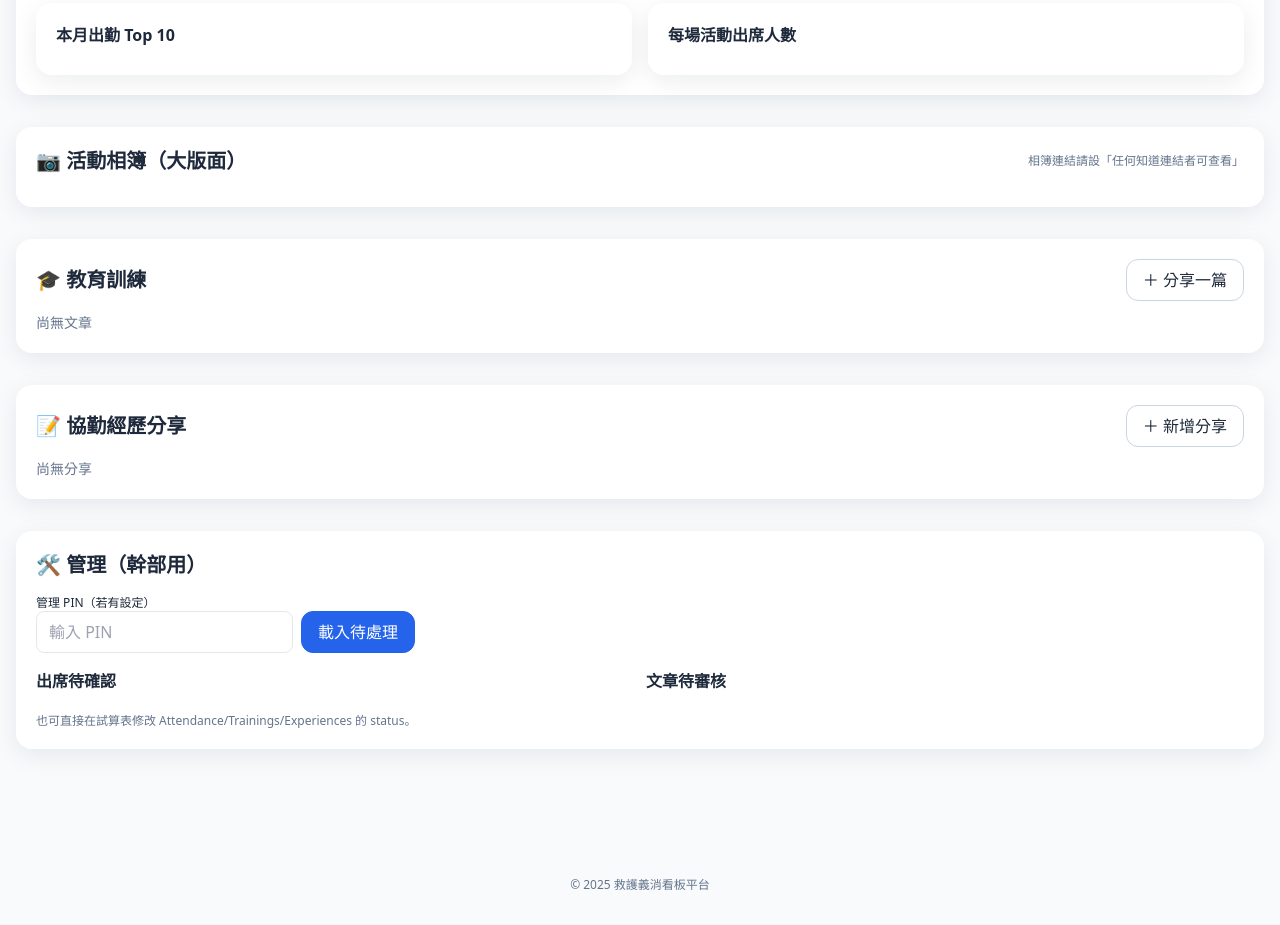
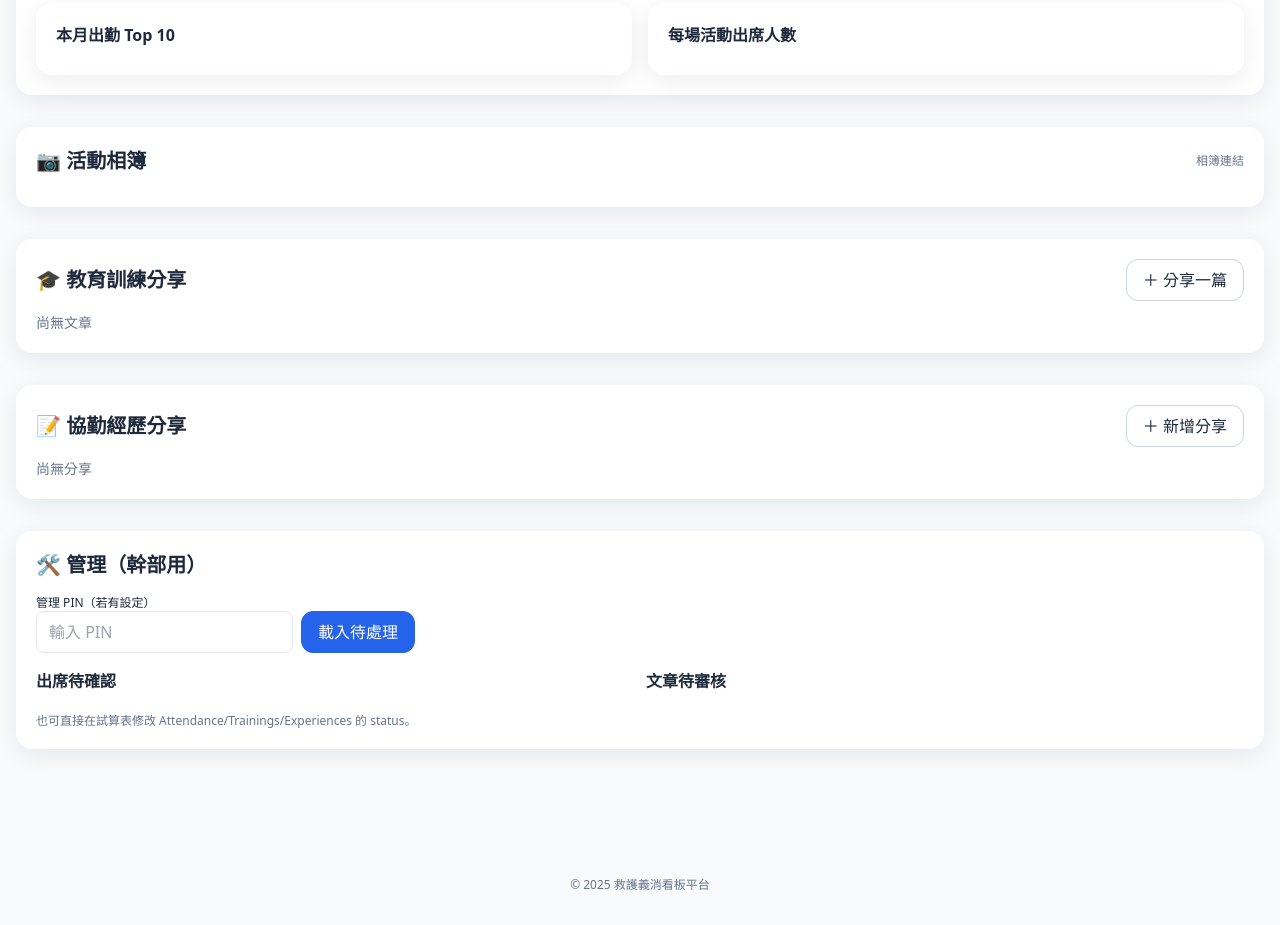
Before and after one commit to amanda831217-star/SuperEMT, a plain HTML site: page index.html in a window 1280 px wide. Shown: the part 954-1879 px from the top of the page. Drawn offline with nearby package versions, Linux system fonts and the light colour scheme; no server answers.

Commit message:
Update index.html

```diff
--- a/index.html
+++ b/index.html
@@ -69,8 +69,8 @@
     <!-- 活動相簿 -->
     <section id="gallery" class="anchor card">
       <div class="flex items-center justify-between mb-3">
-        <h2 class="text-xl font-semibold">📷 活動相簿（大版面）</h2>
-        <div class="text-xs text-slate-500">相簿連結請設「任何知道連結者可查看」</div>
+        <h2 class="text-xl font-semibold">📷 活動相簿</h2>
+        <div class="text-xs text-slate-500">相簿連結</div>
       </div>
       <div id="album-list" class="grid-gallery"></div>
     </section>
@@ -78,7 +78,7 @@
     <!-- 教育訓練 -->
     <section id="training" class="anchor card">
       <div class="flex items-center justify-between mb-3">
-        <h2 class="text-xl font-semibold">🎓 教育訓練</h2>
+        <h2 class="text-xl font-semibold">🎓 教育訓練分享</h2>
         <button class="btn" id="btn-add-training">＋ 分享一篇</button>
       </div>
       <div id="training-list" class="space-y-3"></div>
```
